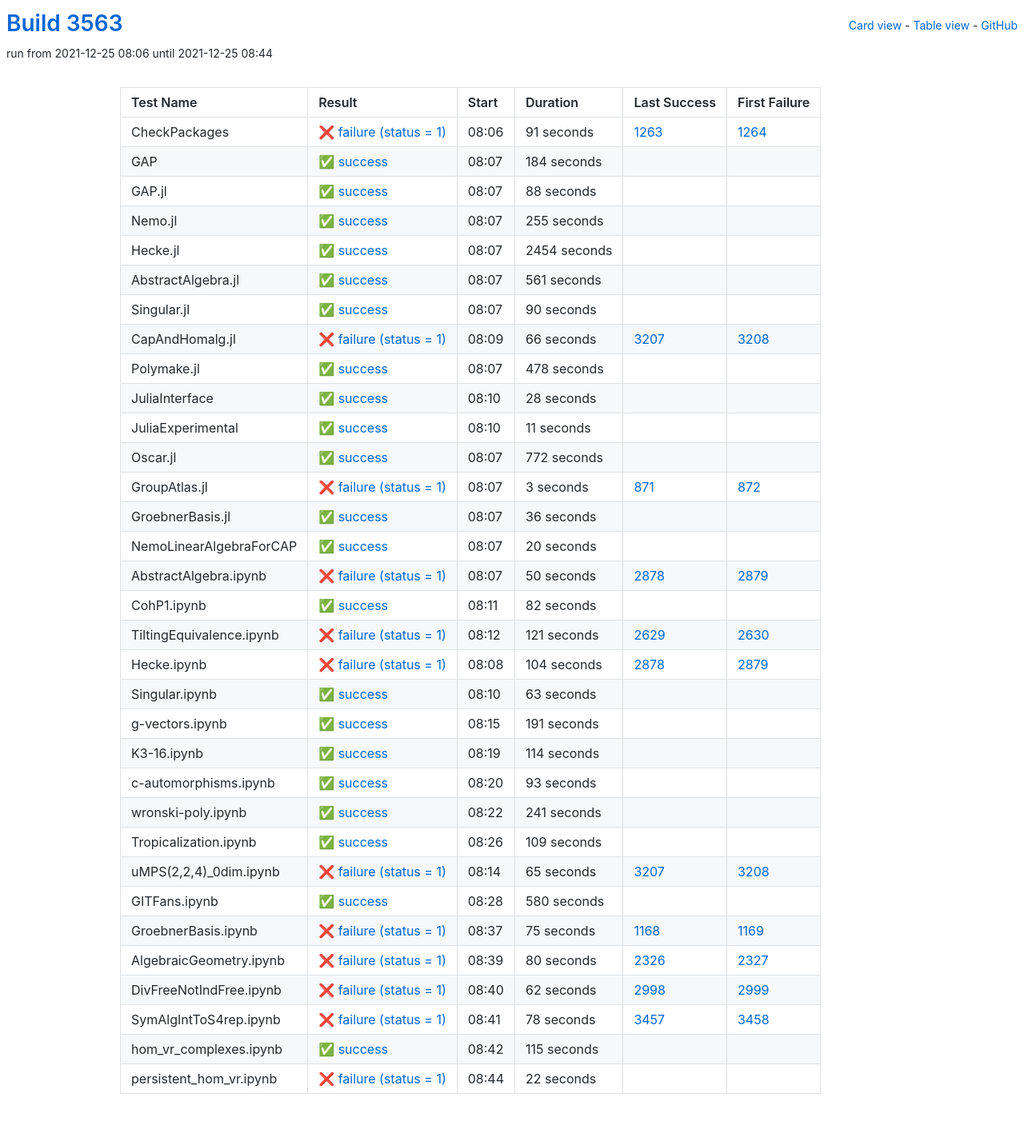
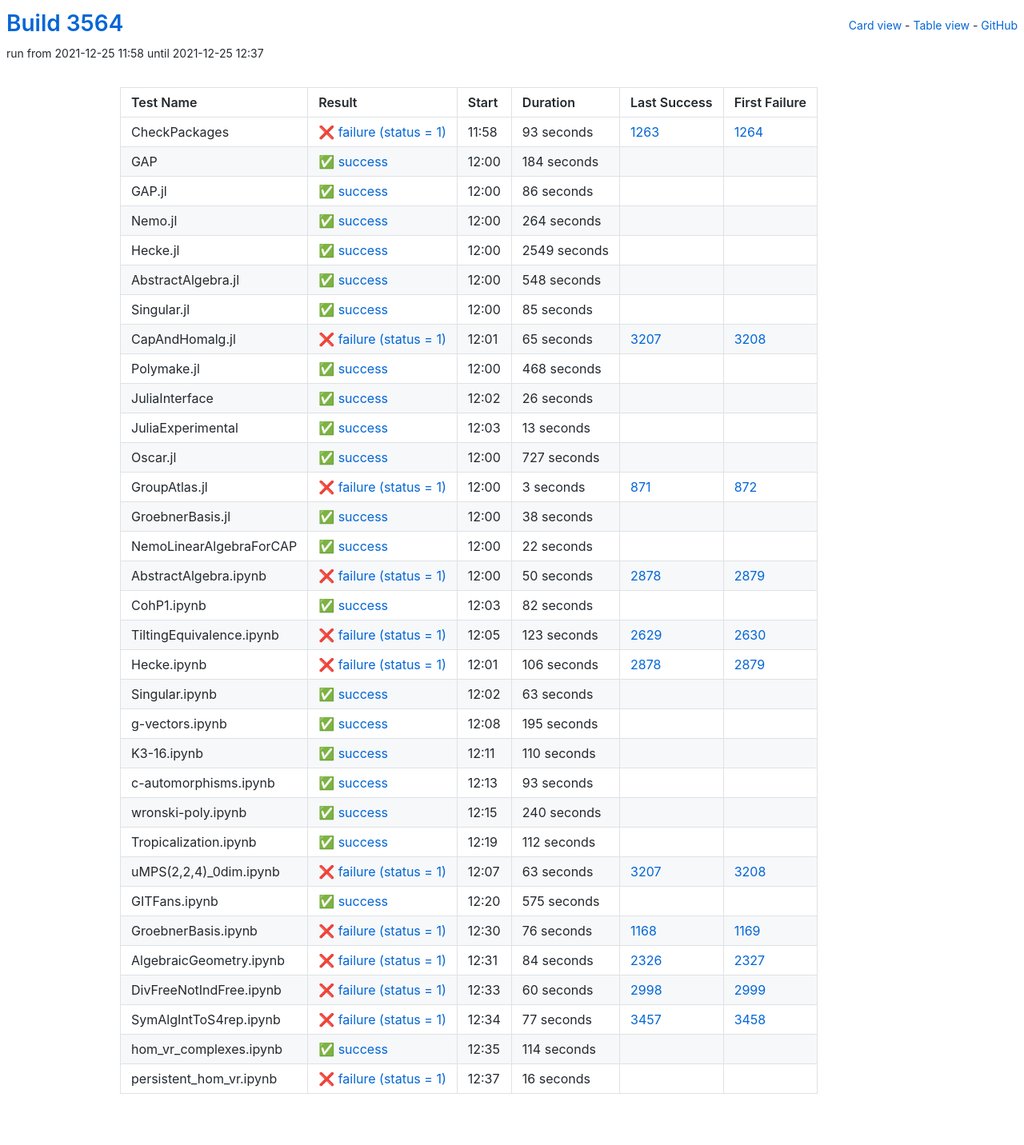
Before and after one commit to oscar-system/oscar-ci-status-stable, a Jekyll site: the page built from table.html, in a window 1280 px wide. Shown: the whole page at 80% size. Built offline with Jekyll 4.4.1, drawn with Linux system fonts in a browser that asks for light colours.

Commit message:
Build #3564

```diff
--- a/_data/ci.yml
+++ b/_data/ci.yml
@@ -1,6 +1,6 @@
 ---
-build: 3563
-build_url: https://oscarci.mathematik.uni-kl.de/job/oscar-stable/3563/
+build: 3564
+build_url: https://oscarci.mathematik.uni-kl.de/job/oscar-stable/3564/
 job: oscar-stable
 organization: oscar-system
 repo: oscar-ci-status-stable
@@ -8,20 +8,20 @@ repourl: https://github.com/oscar-system/oscar-ci-status-stable
 tests:
 - name: CheckPackages
   id: checkpackages
-  log: https://oscarci.mathematik.uni-kl.de/job/oscar-stable/3563/artifact/logs/build-3563/CheckPackages.log
-  start: 2021-12-25 08:06
+  log: https://oscarci.mathematik.uni-kl.de/job/oscar-stable/3564/artifact/logs/build-3564/CheckPackages.log
+  start: 2021-12-25 11:58
   success: false
   exitcode: 1
   status: failure
-  duration: 91
+  duration: 93
   last_success: 1263
   last_success_url: https://oscarci.mathematik.uni-kl.de/job/oscar-stable/1263/
   first_failure: 1264
   first_failure_url: https://oscarci.mathematik.uni-kl.de/job/oscar-stable/1264/
 - name: GAP
   id: gap
-  log: https://oscarci.mathematik.uni-kl.de/job/oscar-stable/3563/artifact/logs/build-3563/GAP.log
-  start: 2021-12-25 08:07
+  log: https://oscarci.mathematik.uni-kl.de/job/oscar-stable/3564/artifact/logs/build-3564/GAP.log
+  start: 2021-12-25 12:00
   success: true
   exitcode: 0
   status: success
@@ -32,128 +32,128 @@ tests:
   first_failure_url:
 - name: GAP.jl
   id: gap-jl
-  log: https://oscarci.mathematik.uni-kl.de/job/oscar-stable/3563/artifact/logs/build-3563/GAP.jl.log
-  start: 2021-12-25 08:07
+  log: https://oscarci.mathematik.uni-kl.de/job/oscar-stable/3564/artifact/logs/build-3564/GAP.jl.log
+  start: 2021-12-25 12:00
   success: true
   exitcode: 0
   status: success
-  duration: 88
+  duration: 86
   last_success: false
   last_success_url:
   first_failure: false
   first_failure_url:
 - name: Nemo.jl
   id: nemo-jl
-  log: https://oscarci.mathematik.uni-kl.de/job/oscar-stable/3563/artifact/logs/build-3563/Nemo.jl.log
-  start: 2021-12-25 08:07
+  log: https://oscarci.mathematik.uni-kl.de/job/oscar-stable/3564/artifact/logs/build-3564/Nemo.jl.log
+  start: 2021-12-25 12:00
   success: true
   exitcode: 0
   status: success
-  duration: 255
+  duration: 264
   last_success: false
   last_success_url:
   first_failure: false
   first_failure_url:
 - name: Hecke.jl
   id: hecke-jl
-  log: https://oscarci.mathematik.uni-kl.de/job/oscar-stable/3563/artifact/logs/build-3563/Hecke.jl.log
-  start: 2021-12-25 08:07
+  log: https://oscarci.mathematik.uni-kl.de/job/oscar-stable/3564/artifact/logs/build-3564/Hecke.jl.log
+  start: 2021-12-25 12:00
   success: true
   exitcode: 0
   status: success
-  duration: 2454
+  duration: 2549
   last_success: false
   last_success_url:
   first_failure: false
   first_failure_url:
 - name: AbstractAlgebra.jl
   id: abstractalgebra-jl
-  log: https://oscarci.mathematik.uni-kl.de/job/oscar-stable/3563/artifact/logs/build-3563/AbstractAlgebra.jl.log
-  start: 2021-12-25 08:07
+  log: https://oscarci.mathematik.uni-kl.de/job/oscar-stable/3564/artifact/logs/build-3564/AbstractAlgebra.jl.log
+  start: 2021-12-25 12:00
   success: true
   exitcode: 0
   status: success
-  duration: 561
+  duration: 548
   last_success: false
   last_success_url:
   first_failure: false
   first_failure_url:
 - name: Singular.jl
   id: singular-jl
-  log: https://oscarci.mathematik.uni-kl.de/job/oscar-stable/3563/artifact/logs/build-3563/Singular.jl.log
-  start: 2021-12-25 08:07
+  log: https://oscarci.mathematik.uni-kl.de/job/oscar-stable/3564/artifact/logs/build-3564/Singular.jl.log
+  start: 2021-12-25 12:00
   success: true
   exitcode: 0
   status: success
-  duration: 90
+  duration: 85
   last_success: false
   last_success_url:
   first_failure: false
   first_failure_url:
 - name: CapAndHomalg.jl
   id: capandhomalg-jl
-  log: https://oscarci.mathematik.uni-kl.de/job/oscar-stable/3563/artifact/logs/build-3563/CapAndHomalg.jl.log
-  start: 2021-12-25 08:09
+  log: https://oscarci.mathematik.uni-kl.de/job/oscar-stable/3564/artifact/logs/build-3564/CapAndHomalg.jl.log
+  start: 2021-12-25 12:01
   success: false
   exitcode: 1
   status: failure
-  duration: 66
+  duration: 65
   last_success: 3207
   last_success_url: https://oscarci.mathematik.uni-kl.de/job/oscar-stable/3207/
   first_failure: 3208
   first_failure_url: https://oscarci.mathematik.uni-kl.de/job/oscar-stable/3208/
 - name: Polymake.jl
   id: polymake-jl
-  log: https://oscarci.mathematik.uni-kl.de/job/oscar-stable/3563/artifact/logs/build-3563/Polymake.jl.log
-  start: 2021-12-25 08:07
+  log: https://oscarci.mathematik.uni-kl.de/job/oscar-stable/3564/artifact/logs/build-3564/Polymake.jl.log
+  start: 2021-12-25 12:00
   success: true
   exitcode: 0
   status: success
-  duration: 478
+  duration: 468
   last_success: false
   last_success_url:
   first_failure: false
   first_failure_url:
 - name: JuliaInterface
   id: juliainterface
-  log: https://oscarci.mathematik.uni-kl.de/job/oscar-stable/3563/artifact/logs/build-3563/JuliaInterface.log
-  start: 2021-12-25 08:10
+  log: https://oscarci.mathematik.uni-kl.de/job/oscar-stable/3564/artifact/logs/build-3564/JuliaInterface.log
+  start: 2021-12-25 12:02
   success: true
   exitcode: 0
   status: success
-  duration: 28
+  duration: 26
   last_success: false
   last_success_url:
   first_failure: false
   first_failure_url:
 - name: JuliaExperimental
   id: juliaexperimental
-  log: https://oscarci.mathematik.uni-kl.de/job/oscar-stable/3563/artifact/logs/build-3563/JuliaExperimental.log
-  start: 2021-12-25 08:10
+  log: https://oscarci.mathematik.uni-kl.de/job/oscar-stable/3564/artifact/logs/build-3564/JuliaExperimental.log
+  start: 2021-12-25 12:03
   success: true
   exitcode: 0
   status: success
-  duration: 11
+  duration: 13
   last_success: false
   last_success_url:
   first_failure: false
   first_failure_url:
 - name: Oscar.jl
   id: oscar-jl
-  log: https://oscarci.mathematik.uni-kl.de/job/oscar-stable/3563/artifact/logs/build-3563/Oscar.jl.log
-  start: 2021-12-25 08:07
+  log: https://oscarci.mathematik.uni-kl.de/job/oscar-stable/3564/artifact/logs/build-3564/Oscar.jl.log
+  start: 2021-12-25 12:00
   success: true
   exitcode: 0
   status: success
-  duration: 772
+  duration: 727
   last_success: false
   last_success_url:
   first_failure: false
   first_failure_url:
 - name: GroupAtlas.jl
   id: groupatlas-jl
-  log: https://oscarci.mathematik.uni-kl.de/job/oscar-stable/3563/artifact/logs/build-3563/GroupAtlas.jl.log
-  start: 2021-12-25 08:07
+  log: https://oscarci.mathematik.uni-kl.de/job/oscar-stable/3564/artifact/logs/build-3564/GroupAtlas.jl.log
+  start: 2021-12-25 12:00
   success: false
   exitcode: 1
   status: failure
@@ -164,32 +164,32 @@ tests:
   first_failure_url: https://oscarci.mathematik.uni-kl.de/job/oscar-stable/872/
 - name: GroebnerBasis.jl
   id: groebnerbasis-jl
-  log: https://oscarci.mathematik.uni-kl.de/job/oscar-stable/3563/artifact/logs/build-3563/GroebnerBasis.jl.log
-  start: 2021-12-25 08:07
+  log: https://oscarci.mathematik.uni-kl.de/job/oscar-stable/3564/artifact/logs/build-3564/GroebnerBasis.jl.log
+  start: 2021-12-25 12:00
   success: true
   exitcode: 0
   status: success
-  duration: 36
+  duration: 38
   last_success: false
   last_success_url:
   first_failure: false
   first_failure_url:
 - name: NemoLinearAlgebraForCAP
   id: nemolinearalgebraforcap
-  log: https://oscarci.mathematik.uni-kl.de/job/oscar-stable/3563/artifact/logs/build-3563/NemoLinearAlgebraForCAP.log
-  start: 2021-12-25 08:07
+  log: https://oscarci.mathematik.uni-kl.de/job/oscar-stable/3564/artifact/logs/build-3564/NemoLinearAlgebraForCAP.log
+  start: 2021-12-25 12:00
   success: true
   exitcode: 0
   status: success
-  duration: 20
+  duration: 22
   last_success: false
   last_success_url:
   first_failure: false
   first_failure_url:
 - name: AbstractAlgebra.ipynb
   id: abstractalgebra-ipynb
-  log: https://oscarci.mathematik.uni-kl.de/job/oscar-stable/3563/artifact/logs/build-3563/AbstractAlgebra.ipynb.log
-  start: 2021-12-25 08:07
+  log: https://oscarci.mathematik.uni-kl.de/job/oscar-stable/3564/artifact/logs/build-3564/AbstractAlgebra.ipynb.log
+  start: 2021-12-25 12:00
   success: false
   exitcode: 1
   status: failure
@@ -200,8 +200,8 @@ tests:
   first_failure_url: https://oscarci.mathematik.uni-kl.de/job/oscar-stable/2879/
 - name: CohP1.ipynb
   id: cohp1-ipynb
-  log: https://oscarci.mathematik.uni-kl.de/job/oscar-stable/3563/artifact/logs/build-3563/CohP1.ipynb.log
-  start: 2021-12-25 08:11
+  log: https://oscarci.mathematik.uni-kl.de/job/oscar-stable/3564/artifact/logs/build-3564/CohP1.ipynb.log
+  start: 2021-12-25 12:03
   success: true
   exitcode: 0
   status: success
@@ -212,32 +212,32 @@ tests:
   first_failure_url:
 - name: TiltingEquivalence.ipynb
   id: tiltingequivalence-ipynb
-  log: https://oscarci.mathematik.uni-kl.de/job/oscar-stable/3563/artifact/logs/build-3563/TiltingEquivalence.ipynb.log
-  start: 2021-12-25 08:12
+  log: https://oscarci.mathematik.uni-kl.de/job/oscar-stable/3564/artifact/logs/build-3564/TiltingEquivalence.ipynb.log
+  start: 2021-12-25 12:05
   success: false
   exitcode: 1
   status: failure
-  duration: 121
+  duration: 123
   last_success: 2629
   last_success_url: https://oscarci.mathematik.uni-kl.de/job/oscar-stable/2629/
   first_failure: 2630
   first_failure_url: https://oscarci.mathematik.uni-kl.de/job/oscar-stable/2630/
 - name: Hecke.ipynb
   id: hecke-ipynb
-  log: https://oscarci.mathematik.uni-kl.de/job/oscar-stable/3563/artifact/logs/build-3563/Hecke.ipynb.log
-  start: 2021-12-25 08:08
+  log: https://oscarci.mathematik.uni-kl.de/job/oscar-stable/3564/artifact/logs/build-3564/Hecke.ipynb.log
+  start: 2021-12-25 12:01
   success: false
   exitcode: 1
   status: failure
-  duration: 104
+  duration: 106
   last_success: 2878
   last_success_url: https://oscarci.mathematik.uni-kl.de/job/oscar-stable/2878/
   first_failure: 2879
   first_failure_url: https://oscarci.mathematik.uni-kl.de/job/oscar-stable/2879/
 - name: Singular.ipynb
   id: singular-ipynb
-  log: https://oscarci.mathematik.uni-kl.de/job/oscar-stable/3563/artifact/logs/build-3563/Singular.ipynb.log
-  start: 2021-12-25 08:10
+  log: https://oscarci.mathematik.uni-kl.de/job/oscar-stable/3564/artifact/logs/build-3564/Singular.ipynb.log
+  start: 2021-12-25 12:02
   success: true
   exitcode: 0
   status: success
@@ -248,32 +248,32 @@ tests:
   first_failure_url:
 - name: g-vectors.ipynb
   id: g-vectors-ipynb
-  log: https://oscarci.mathematik.uni-kl.de/job/oscar-stable/3563/artifact/logs/build-3563/g-vectors.ipynb.log
-  start: 2021-12-25 08:15
+  log: https://oscarci.mathematik.uni-kl.de/job/oscar-stable/3564/artifact/logs/build-3564/g-vectors.ipynb.log
+  start: 2021-12-25 12:08
   success: true
   exitcode: 0
   status: success
-  duration: 191
+  duration: 195
   last_success: false
   last_success_url:
   first_failure: false
   first_failure_url:
 - name: K3-16.ipynb
   id: k3-16-ipynb
-  log: https://oscarci.mathematik.uni-kl.de/job/oscar-stable/3563/artifact/logs/build-3563/K3-16.ipynb.log
-  start: 2021-12-25 08:19
+  log: https://oscarci.mathematik.uni-kl.de/job/oscar-stable/3564/artifact/logs/build-3564/K3-16.ipynb.log
+  start: 2021-12-25 12:11
   success: true
   exitcode: 0
   status: success
-  duration: 114
+  duration: 110
   last_success: false
   last_success_url:
   first_failure: false
   first_failure_url:
 - name: c-automorphisms.ipynb
   id: c-automorphisms-ipynb
-  log: https://oscarci.mathematik.uni-kl.de/job/oscar-stable/3563/artifact/logs/build-3563/c-automorphisms.ipynb.log
-  start: 2021-12-25 08:20
+  log: https://oscarci.mathematik.uni-kl.de/job/oscar-stable/3564/artifact/logs/build-3564/c-automorphisms.ipynb.log
+  start: 2021-12-25 12:13
   success: true
   exitcode: 0
   status: success
@@ -284,120 +284,120 @@ tests:
   first_failure_url:
 - name: wronski-poly.ipynb
   id: wronski-poly-ipynb
-  log: https://oscarci.mathematik.uni-kl.de/job/oscar-stable/3563/artifact/logs/build-3563/wronski-poly.ipynb.log
-  start: 2021-12-25 08:22
+  log: https://oscarci.mathematik.uni-kl.de/job/oscar-stable/3564/artifact/logs/build-3564/wronski-poly.ipynb.log
+  start: 2021-12-25 12:15
   success: true
   exitcode: 0
   status: success
-  duration: 241
+  duration: 240
   last_success: false
   last_success_url:
   first_failure: false
   first_failure_url:
 - name: Tropicalization.ipynb
   id: tropicalization-ipynb
-  log: https://oscarci.mathematik.uni-kl.de/job/oscar-stable/3563/artifact/logs/build-3563/Tropicalization.ipynb.log
-  start: 2021-12-25 08:26
+  log: https://oscarci.mathematik.uni-kl.de/job/oscar-stable/3564/artifact/logs/build-3564/Tropicalization.ipynb.log
+  start: 2021-12-25 12:19
   success: true
   exitcode: 0
   status: success
-  duration: 109
+  duration: 112
   last_success: false
   last_success_url:
   first_failure: false
   first_failure_url:
 - name: uMPS(2,2,4)_0dim.ipynb
   id: umps-2-2-4-0dim-ipynb
-  log: https://oscarci.mathematik.uni-kl.de/job/oscar-stable/3563/artifact/logs/build-3563/uMPS-2-2-4-_0dim.ipynb.log
-  start: 2021-12-25 08:14
+  log: https://oscarci.mathematik.uni-kl.de/job/oscar-stable/3564/artifact/logs/build-3564/uMPS-2-2-4-_0dim.ipynb.log
+  start: 2021-12-25 12:07
   success: false
   exitcode: 1
   status: failure
-  duration: 65
+  duration: 63
   last_success: 3207
   last_success_url: https://oscarci.mathematik.uni-kl.de/job/oscar-stable/3207/
   first_failure: 3208
   first_failure_url: https://oscarci.mathematik.uni-kl.de/job/oscar-stable/3208/
 - name: GITFans.ipynb
   id: gitfans-ipynb
-  log: https://oscarci.mathematik.uni-kl.de/job/oscar-stable/3563/artifact/logs/build-3563/GITFans.ipynb.log
-  start: 2021-12-25 08:28
+  log: https://oscarci.mathematik.uni-kl.de/job/oscar-stable/3564/artifact/logs/build-3564/GITFans.ipynb.log
+  start: 2021-12-25 12:20
   success: true
   exitcode: 0
   status: success
-  duration: 580
+  duration: 575
   last_success: false
   last_success_url:
   first_failure: false
   first_failure_url:
 - name: GroebnerBasis.ipynb
   id: groebnerbasis-ipynb
-  log: https://oscarci.mathematik.uni-kl.de/job/oscar-stable/3563/artifact/logs/build-3563/GroebnerBasis.ipynb.log
-  start: 2021-12-25 08:37
+  log: https://oscarci.mathematik.uni-kl.de/job/oscar-stable/3564/artifact/logs/build-3564/GroebnerBasis.ipynb.log
+  start: 2021-12-25 12:30
   success: false
   exitcode: 1
   status: failure
-  duration: 75
+  duration: 76
   last_success: 1168
   last_success_url: https://oscarci.mathematik.uni-kl.de/job/oscar-stable/1168/
   first_failure: 1169
   first_failure_url: https://oscarci.mathematik.uni-kl.de/job/oscar-stable/1169/
 - name: AlgebraicGeometry.ipynb
   id: algebraicgeometry-ipynb
-  log: https://oscarci.mathematik.uni-kl.de/job/oscar-stable/3563/artifact/logs/build-3563/AlgebraicGeometry.ipynb.log
-  start: 2021-12-25 08:39
+  log: https://oscarci.mathematik.uni-kl.de/job/oscar-stable/3564/artifact/logs/build-3564/AlgebraicGeometry.ipynb.log
+  start: 2021-12-25 12:31
   success: false
   exitcode: 1
   status: failure
-  duration: 80
+  duration: 84
   last_success: 2326
   last_success_url: https://oscarci.mathematik.uni-kl.de/job/oscar-stable/2326/
   first_failure: 2327
   first_failure_url: https://oscarci.mathematik.uni-kl.de/job/oscar-stable/2327/
 - name: DivFreeNotIndFree.ipynb
   id: divfreenotindfree-ipynb
-  log: https://oscarci.mathematik.uni-kl.de/job/oscar-stable/3563/artifact/logs/build-3563/DivFreeNotIndFree.ipynb.log
-  start: 2021-12-25 08:40
+  log: https://oscarci.mathematik.uni-kl.de/job/oscar-stable/3564/artifact/logs/build-3564/DivFreeNotIndFree.ipynb.log
+  start: 2021-12-25 12:33
   success: false
   exitcode: 1
   status: failure
-  duration: 62
+  duration: 60
   last_success: 2998
   last_success_url: https://oscarci.mathematik.uni-kl.de/job/oscar-stable/2998/
   first_failure: 2999
   first_failure_url: https://oscarci.mathematik.uni-kl.de/job/oscar-stable/2999/
 - name: SymAlgIntToS4rep.ipynb
   id: symalginttos4rep-ipynb
-  log: https://oscarci.mathematik.uni-kl.de/job/oscar-stable/3563/artifact/logs/build-3563/SymAlgIntToS4rep.ipynb.log
-  start: 2021-12-25 08:41
+  log: https://oscarci.mathematik.uni-kl.de/job/oscar-stable/3564/artifact/logs/build-3564/SymAlgIntToS4rep.ipynb.log
+  start: 2021-12-25 12:34
   success: false
   exitcode: 1
   status: failure
-  duration: 78
+  duration: 77
   last_success: 3457
   last_success_url: https://oscarci.mathematik.uni-kl.de/job/oscar-stable/3457/
   first_failure: 3458
   first_failure_url: https://oscarci.mathematik.uni-kl.de/job/oscar-stable/3458/
 - name: hom_vr_complexes.ipynb
   id: hom-vr-complexes-ipynb
-  log: https://oscarci.mathematik.uni-kl.de/job/oscar-stable/3563/artifact/logs/build-3563/hom_vr_complexes.ipynb.log
-  start: 2021-12-25 08:42
+  log: https://oscarci.mathematik.uni-kl.de/job/oscar-stable/3564/artifact/logs/build-3564/hom_vr_complexes.ipynb.log
+  start: 2021-12-25 12:35
   success: true
   exitcode: 0
   status: success
-  duration: 115
+  duration: 114
   last_success: false
   last_success_url:
   first_failure: false
   first_failure_url:
 - name: persistent_hom_vr.ipynb
   id: persistent-hom-vr-ipynb
-  log: https://oscarci.mathematik.uni-kl.de/job/oscar-stable/3563/artifact/logs/build-3563/persistent_hom_vr.ipynb.log
-  start: 2021-12-25 08:44
+  log: https://oscarci.mathematik.uni-kl.de/job/oscar-stable/3564/artifact/logs/build-3564/persistent_hom_vr.ipynb.log
+  start: 2021-12-25 12:37
   success: false
   exitcode: 1
   status: failure
-  duration: 22
+  duration: 16
   last_success: false
   last_success_url:
   first_failure: false
```
Also changed, not shown: README.md.
